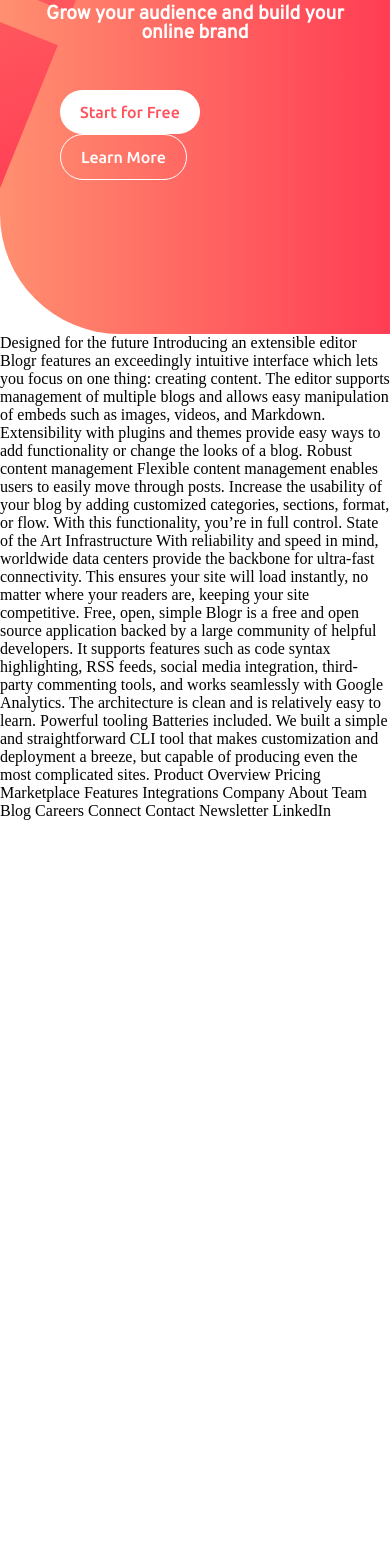
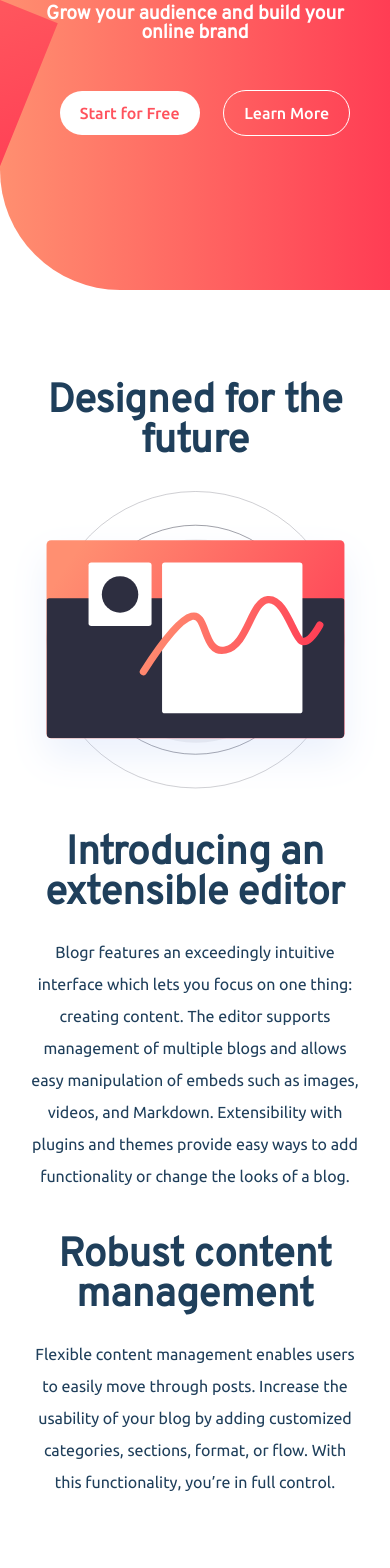
Before and after one commit to ANDyouNo/blogr-landing-page-main, a plain HTML site: page index.html in a window 390 px wide. Shown: the part 432-2000 px from the top of the page. Before the commit the page ends 1252 px from the top, so only its background shows below. Drawn offline with Linux system fonts and the light colour scheme.

Commit message:
second block

```diff
--- a/index.html
+++ b/index.html
@@ -82,7 +82,7 @@
               </section>
             </header>
 
-            <div class="tagline-wrap">
+            <div class="tagline__wrap">
               <h1 class="tagline__header">A modern publishing platform</h1>
               <h4 class="tagline__subheader">
                 Grow your audience and build your online brand
@@ -147,27 +147,47 @@
       </div>
     </div>
 
-    Designed for the future Introducing an extensible editor Blogr features an
-    exceedingly intuitive interface which lets you focus on one thing: creating
-    content. The editor supports management of multiple blogs and allows easy
-    manipulation of embeds such as images, videos, and Markdown. Extensibility
-    with plugins and themes provide easy ways to add functionality or change the
-    looks of a blog. Robust content management Flexible content management
-    enables users to easily move through posts. Increase the usability of your
-    blog by adding customized categories, sections, format, or flow. With this
-    functionality, you’re in full control. State of the Art Infrastructure With
-    reliability and speed in mind, worldwide data centers provide the backbone
-    for ultra-fast connectivity. This ensures your site will load instantly, no
-    matter where your readers are, keeping your site competitive. Free, open,
-    simple Blogr is a free and open source application backed by a large
-    community of helpful developers. It supports features such as code syntax
-    highlighting, RSS feeds, social media integration, third-party commenting
-    tools, and works seamlessly with Google Analytics. The architecture is clean
-    and is relatively easy to learn. Powerful tooling Batteries included. We
-    built a simple and straightforward CLI tool that makes customization and
-    deployment a breeze, but capable of producing even the most complicated
-    sites. Product Overview Pricing Marketplace Features Integrations Company
-    About Team Blog Careers Connect Contact Newsletter LinkedIn
+    <div class="page _intro">
+      <div class="wrap">
+        <div class="intro">
+          <h2 class="intro__header">Designed for the future</h2>
+          <div class="intro__content-container">
+            <div class="intro__text-container">
+              <h3 class="intro__subheader">Introducing an extensible editor</h3>
+              <p class="intro__text">
+                Blogr features an exceedingly intuitive interface which lets you
+                focus on one thing: creating content. The editor supports
+                management of multiple blogs and allows easy manipulation of
+                embeds such as images, videos, and Markdown. Extensibility with
+                plugins and themes provide easy ways to add functionality or
+                change the looks of a blog.
+              </p>
+              <h3 class="intro__subheader">Robust content management</h3>
+              <p class="intro__text">
+                Flexible content management enables users to easily move through
+                posts. Increase the usability of your blog by adding customized
+                categories, sections, format, or flow. With this functionality,
+                you’re in full control.
+              </p>
+            </div>
+          </div>
+        </div>
+      </div>
+    </div>
+
+    State of the Art Infrastructure With reliability and speed in mind,
+    worldwide data centers provide the backbone for ultra-fast connectivity.
+    This ensures your site will load instantly, no matter where your readers
+    are, keeping your site competitive. Free, open, simple Blogr is a free and
+    open source application backed by a large community of helpful developers.
+    It supports features such as code syntax highlighting, RSS feeds, social
+    media integration, third-party commenting tools, and works seamlessly with
+    Google Analytics. The architecture is clean and is relatively easy to learn.
+    Powerful tooling Batteries included. We built a simple and straightforward
+    CLI tool that makes customization and deployment a breeze, but capable of
+    producing even the most complicated sites. Product Overview Pricing
+    Marketplace Features Integrations Company About Team Blog Careers Connect
+    Contact Newsletter LinkedIn
     <script src="./js/app.js"></script>
   </body>
 </html>
--- a/styles/adaptive.scss
+++ b/styles/adaptive.scss
@@ -1,14 +1,14 @@
 @media screen and (max-width: 1064px) {
   .tagline {
-    padding: 52px 80px 154px 80px;
+    padding: 52px 0px 154px 0px;
   }
 }
 @media screen and (max-width: 906px) {
   .tagline {
-    padding: 20px 20px 154px 20px;
+    padding: 20px 0px 154px 0px;
   }
 }
-@media screen and (max-width: 784px) {
+@media screen and (max-width: 792px) {
   .header__login-buttons {
     display: none;
   }
@@ -19,12 +19,12 @@
     display: flex;
   }
   .tagline {
-    padding: 40px 40px 154px 40px;
+    padding: 40px 0px 154px 0px;
   }
 }
 @media screen and (max-width: 375px) {
   .tagline {
-    padding: 48px 16px 136px 16px;
+    padding: 48px 0px 136px 0px;
   }
 }
 @media screen and (max-width: 425px) {
@@ -42,3 +42,74 @@
     transform: translateY(10px);
   }
 }
+@media screen and (max-width: 1528px) {
+  ._intro {
+    background-position: 150% center;
+  }
+}
+@media screen and (max-width: 1417px) {
+  ._intro {
+    background-size: 60%;
+    background-position: 142% center;
+  }
+}
+@media screen and (max-width: 990px) {
+  ._intro {
+    background-size: 60%;
+    background-position: center 22%;
+    background-image: url(../assets/images/illustration-editor-mobile.svg);
+  }
+  .intro__content-container {
+    margin-top: 430px;
+    flex-direction: column;
+    flex-wrap: wrap;
+    margin-bottom: 100px;
+  }
+  .intro__text-container {
+    width: 100%;
+  }
+  .intro__header {
+    margin: 52px 0 40px 0;
+  }
+}
+@media screen and (max-width: 893px) {
+  ._intro {
+    background-size: 65%;
+  }
+}
+@media screen and (max-width: 715px) {
+  ._intro {
+    background-size: 70%;
+  }
+}
+@media screen and (max-width: 600px) {
+  ._intro {
+    background-size: 75%;
+    background-position: center 18%;
+  }
+  .intro__content-container {
+    margin-top: 330px;
+  }
+}
+@media screen and (max-width: 425px) {
+  ._intro {
+    background-size: 95%;
+    background-position: center 20%;
+  }
+  .intro__content-container {
+    margin-top: 330px;
+  }
+  .intro__header {
+    margin: 90px 0 40px 0;
+  }
+  .intro__subheader {
+    text-align: center;
+    margin-top: 42px;
+    font-size: 2.5rem;
+    font-weight: 600;
+  }
+  .intro__text {
+    margin-top: 24px;
+    text-align: center;
+  }
+}
--- /dev/null
+++ b/styles/intro.scss
@@ -0,0 +1,38 @@
+.intro {
+  color: $Very-dark-blue-headings;
+}
+.intro__text-container {
+  display: flex;
+  flex-direction: column;
+  width: 50%;
+}
+.intro__content-container {
+  display: flex;
+  margin-bottom: 256px;
+}
+.intro__header {
+  margin: 152px 0 40px 0;
+  text-align: center;
+  font-family: Overpas-c;
+  font-size: 2.5rem;
+  font-weight: 600;
+}
+.intro__subheader {
+  margin-top: 82px;
+  font-family: Overpas-c;
+  font-size: 1.8rem;
+  font-weight: 300;
+}
+.intro__text {
+  margin-top: 26px;
+  font-family: Ubuntu-c;
+  font-size: 1rem;
+  font-weight: 300;
+  line-height: 2;
+}
+._intro {
+  background-image: url(../assets/images/illustration-editor-desktop.svg);
+  background-repeat: no-repeat;
+  background-position: 126% center;
+  background-size: auto;
+}
--- a/styles/main.scss
+++ b/styles/main.scss
@@ -4,8 +4,9 @@
 @import "dropdown";
 @import "tagline";
 @import "burger-menu";
+@import "menu";
+@import "intro";
 @import "adaptive";
-@import "menu";
 
 // ---------------------------------------------------
 * {
@@ -13,15 +14,23 @@
   padding: 0;
   box-sizing: border-box;
 }
+::-webkit-scrollbar {
+  width: 0;
+}
 // ---------------------------------------------------
 .page {
   display: flex;
   justify-content: center;
 }
 .wrap {
-  max-width: 1440px;
+  max-width: 1500px;
   width: 100%;
+  padding: 0 30px;
 }
 .none {
   display: none;
 }
+._tagline {
+  background: linear-gradient(90deg, $Very-light-red 0%, $Light-red 100%);
+  border-radius: 0 0 0 120px ;
+}
--- a/styles/menu.scss
+++ b/styles/menu.scss
@@ -5,9 +5,8 @@
   background-color: $White;
   border-radius: 5px;
   padding: 20px;
-  width: 90%;
+  width: calc(100vw - 30px * 2);
   top: 100px;
-  margin: 20px;
   text-align: center;
 }
 .menu a {
--- a/styles/tagline.scss
+++ b/styles/tagline.scss
@@ -1,11 +1,7 @@
 .tagline {
-  padding: 52px 160px 154px 160px;
+  padding: 52px 0 154px 0;
 }
-._tagline {
-  background: linear-gradient(90deg, $Very-light-red 0%, $Light-red 100%);
-  border-radius: 0 0 0 120px ;
-}
-.tagline-wrap {
+.tagline__wrap {
   display: flex;
   flex-direction: column;
   align-items: center;
```
Also changed, not shown: styles/main.css, 1 other file.
